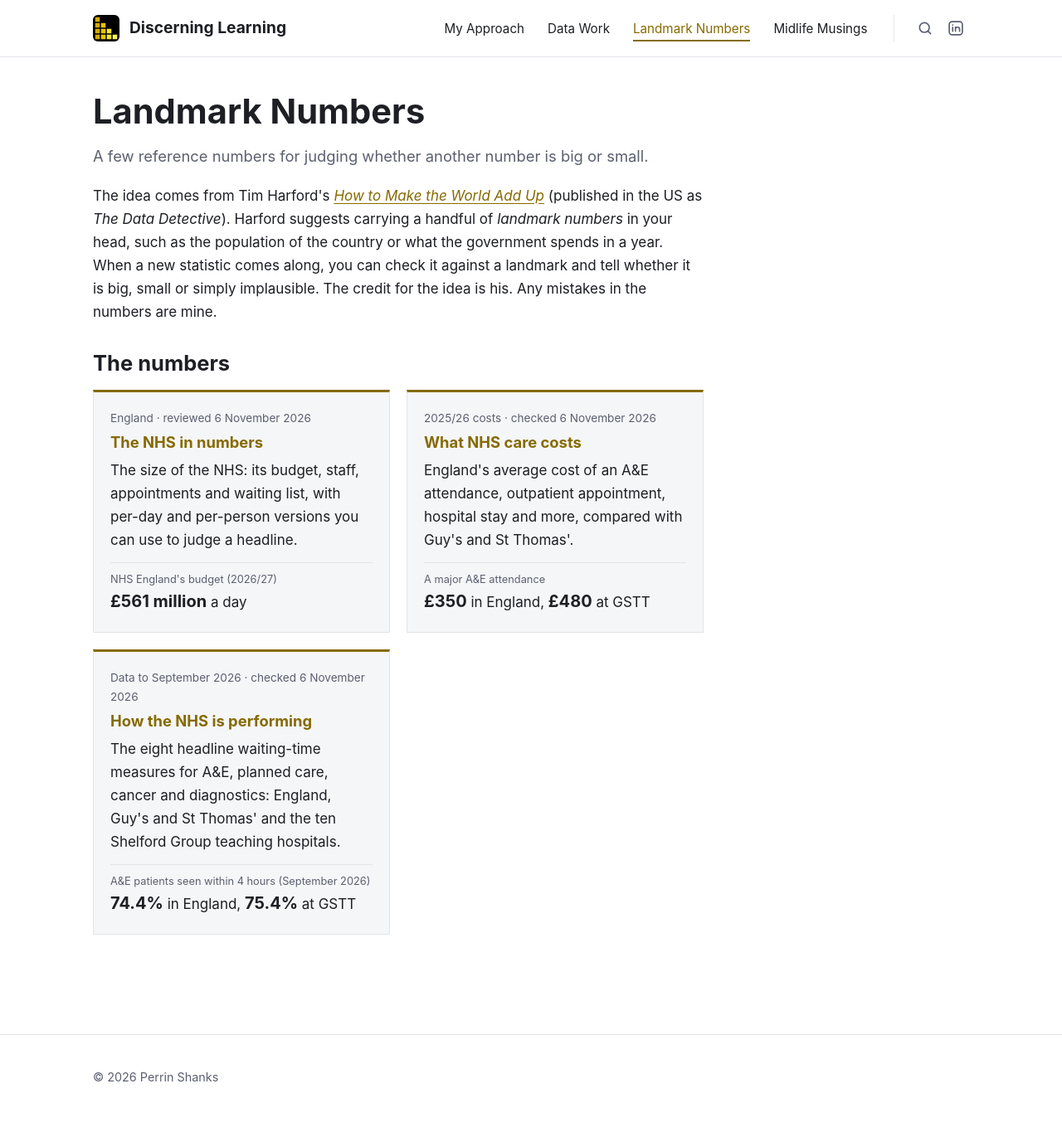
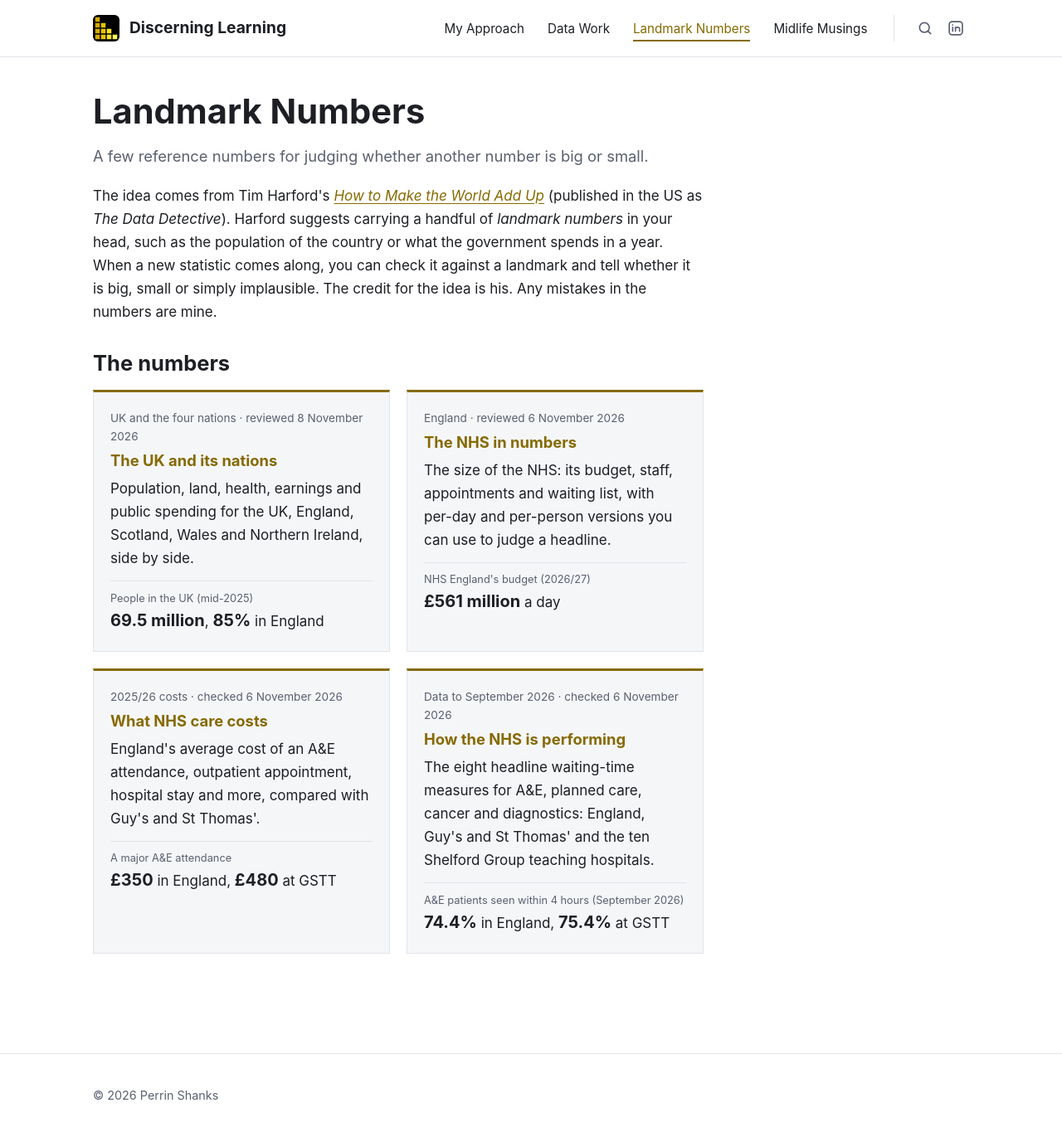
Before and after one commit to PerrinShanks-Cogito/discerninglearning, a Jekyll site: the page built from _pages/landmark-numbers.html, in a window 1280 px wide. Shown: the whole page at 83% size. Built offline with Jekyll 4.4.1, drawn with Linux system fonts in a browser that asks for light colours; before the commit the page ends 1349 px from its top, so only the background shows below that.

Commit message:
Add The UK and its nations page and tile
Population, land, health, economy and public spending figures for the UK,
England, Scotland, Wales and Northern Ireland side by side, each with its
period and source. Also rounds the NHS page's population rule of thumb to
58.8 million to match its card.

Co-Authored-By: Claude Opus 5.5 <noreply@anthropic.com>
Claude-Session: https://claude.ai/code/session_01CcqVcoV3AkcX3puJWp8r4d

```diff
--- a/_pages/landmark-numbers-nhs-in-numbers.html
+++ b/_pages/landmark-numbers-nhs-in-numbers.html
@@ -135,7 +135,7 @@ permalink: /landmark-numbers/nhs-in-numbers/
 <ul class="nhs-rules">
   <li><strong>Divide by 365.</strong> NHS England spends about £{{ per_day_m }} million a day, so a £50 million
     announcement is about {{ announce_hours }} hours of NHS running costs.</li>
-  <li><strong>Divide by the population.</strong> With about {{ pop | divided_by: 1000000 | round }} million people, every
+  <li><strong>Divide by the population.</strong> With about {{ pop | divided_by: 1000000 | round: 1 }} million people, every
     £1 billion is about £{{ 1000000000 | divided_by: pop | round }} per person.</li>
   <li><strong>Divide by the workforce.</strong> With about {{ wf.nurses_midwives | divided_by: 1000 }},000 nurses and
     midwives, "10,000 extra nurses" is about {{ nurse_pct }}% more.</li>
--- a/_pages/landmark-numbers.html
+++ b/_pages/landmark-numbers.html
@@ -6,6 +6,9 @@ permalink: /landmark-numbers/
 {%- assign ncc = site.data.landmark_ncc -%}
 {%- assign perf = site.data.landmark_performance -%}
 {%- assign nhs = site.data.landmark_nhs -%}
+{%- assign ukd = site.data.landmark_uk -%}
+{%- assign ukpeople = ukd.groups | where: "key", "people" | first -%}
+{%- assign ukpop = ukpeople.measures | where: "key", "population" | first -%}
 
 <p>
   The idea comes from Tim Harford's
@@ -20,6 +23,16 @@ permalink: /landmark-numbers/
 <h2 id="sets">The numbers</h2>
 
 <div class="grid landmark-tiles">
+  <a class="card card--link" href="{{ '/landmark-numbers/uk-and-nations/' | relative_url }}">
+    <p class="card__meta">UK and the four nations &middot; reviewed {{ ukd.last_reviewed | date: "%-d %B %Y" }}</p>
+    <h3 class="card__title">The UK and its nations</h3>
+    <p>Population, land, health, earnings and public spending for the UK, England, Scotland, Wales and Northern Ireland, side by side.</p>
+    <p class="landmark-tile__figure">
+      <span>People in the UK ({{ ukpop.period }})</span>
+      <strong>{{ ukpop.values.uk | divided_by: 100000.0 | round | divided_by: 10.0 }} million</strong>,
+      <strong>{{ ukpop.values.england | times: 100.0 | divided_by: ukpop.values.uk | round }}%</strong> in England
+    </p>
+  </a>
   <a class="card card--link" href="{{ '/landmark-numbers/nhs-in-numbers/' | relative_url }}">
     <p class="card__meta">England &middot; reviewed {{ nhs.last_reviewed | date: "%-d %B %Y" }}</p>
     <h3 class="card__title">The NHS in numbers</h3>
--- a/assets/css/main.scss
+++ b/assets/css/main.scss
@@ -14,6 +14,10 @@
   --hero-body: #f2f2f2;
   --measure: 46rem;
   --wide: 68rem;
+  --nat-england: #866a00;
+  --nat-scotland: #2f5f8a;
+  --nat-wales: #2e7d4f;
+  --nat-ni: #8a3d5c;
 }
 
 @media (prefers-color-scheme: dark) {
@@ -303,8 +307,38 @@ h1, h2, h3, h4 { line-height: 1.25; margin: 2rem 0 0.75rem; }
 .nhs-stat__source a { color: var(--muted); }
 .nhs-rules li { margin-bottom: 0.5rem; }
 
+// The UK and its nations page.
+.uk-share { margin: 1rem 0 1.5rem; }
+.uk-share__row { display: grid; grid-template-columns: 4rem 1fr; align-items: center; gap: 0.75rem; margin-bottom: 0.6rem; }
+.uk-share__label { margin: 0 !important; font-weight: 600; font-size: 0.9rem; }
+.uk-share__bar { display: flex; height: 2rem; border-radius: 3px; overflow: hidden; background: var(--surface); }
+.uk-share__seg { display: flex; align-items: center; justify-content: center; color: #fff; font-size: 0.8rem; font-weight: 600; white-space: nowrap; overflow: hidden; }
+.uk-share__seg + .uk-share__seg { box-shadow: inset 2px 0 0 var(--bg); }
+.uk-share__seg--england { background: var(--nat-england); }
+.uk-share__seg--scotland { background: var(--nat-scotland); }
+.uk-share__seg--wales { background: var(--nat-wales); }
+.uk-share__seg--ni { background: var(--nat-ni); }
+.uk-share__legend { display: grid; grid-template-columns: repeat(auto-fill, minmax(15rem, 1fr)); gap: 0.3rem 1.1rem; font-size: 0.85rem; color: var(--muted); margin: 0.4rem 0 0 4.75rem !important; }
+.uk-share__legend span { display: inline-flex; align-items: center; gap: 0.35rem; }
+.uk-share__key { display: inline-block; width: 0.8rem; height: 0.8rem; border-radius: 2px; }
+.prose table.landmark-table.uk-table { display: block; overflow-x: auto; font-size: 0.88rem; }
+.prose .uk-table tbody th { white-space: normal; min-width: 8.5rem; }
+.prose .uk-table th, .prose .uk-table td { padding: 0.5rem 0.55rem; }
+.prose .uk-table thead th { font-size: 0.8rem; }
+.prose .uk-table .landmark-note a { color: var(--muted); }
+.prose .uk-table td.uk-table__uk { font-weight: 700; }
+.prose .uk-table__derived th, .prose .uk-table__derived td { font-style: italic; }
+
 // On phones each cost row becomes a small card: the label on top, three figures below.
 @media (max-width: 600px) {
+  .prose .uk-table thead { position: absolute; width: 1px; height: 1px; overflow: hidden; clip: rect(0 0 0 0); }
+  .prose table.landmark-table.uk-table, .prose .uk-table tbody { display: block; }
+  .prose .uk-table tr { display: grid; grid-template-columns: repeat(3, 1fr); border: 1px solid var(--border); margin-bottom: 0.75rem; }
+  .prose .uk-table th, .prose .uk-table td { border: 0; padding: 0.45rem 0.55rem; }
+  .prose .uk-table tbody th { grid-column: 1 / -1; border-bottom: 1px solid var(--border); min-width: 0; }
+  .prose .uk-table td.num { text-align: left; white-space: normal; }
+  .prose .uk-table td::before { content: attr(data-label); display: block; font-size: 0.72rem; color: var(--muted); font-style: normal; font-weight: 400; }
+  .uk-share__legend { margin-left: 0 !important; }
   .prose .landmark-table--costs thead { position: absolute; width: 1px; height: 1px; overflow: hidden; clip: rect(0 0 0 0); }
   .prose .landmark-table--costs, .prose .landmark-table--costs tbody { display: block; }
   .prose .landmark-table--costs tr {
```
Also changed, not shown: _data/landmark_uk.json (added, +131 -0 lines), _includes/fmt.html (added, +19 -0 lines), _pages/landmark-numbers-uk-and-nations.html (added, +189 -0 lines), README.md.
